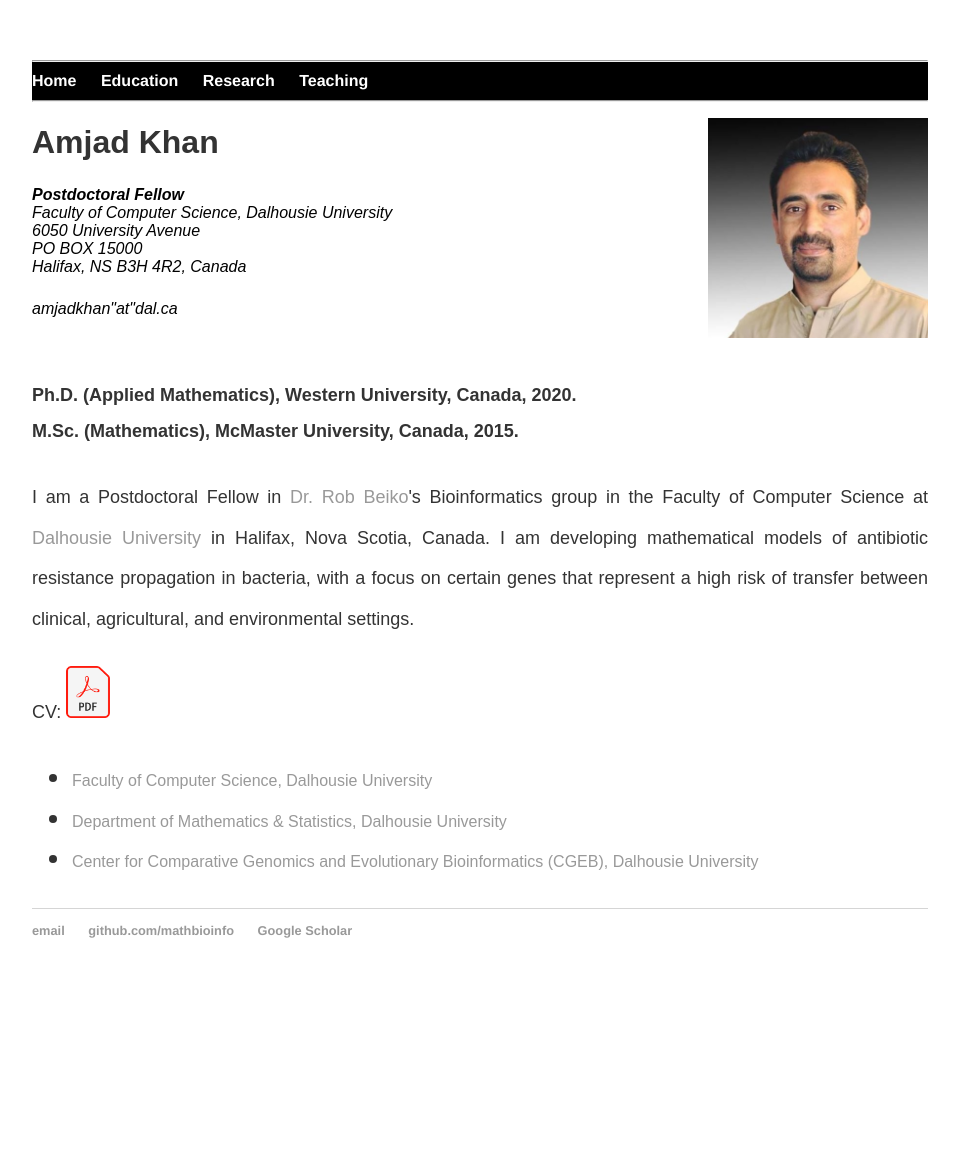
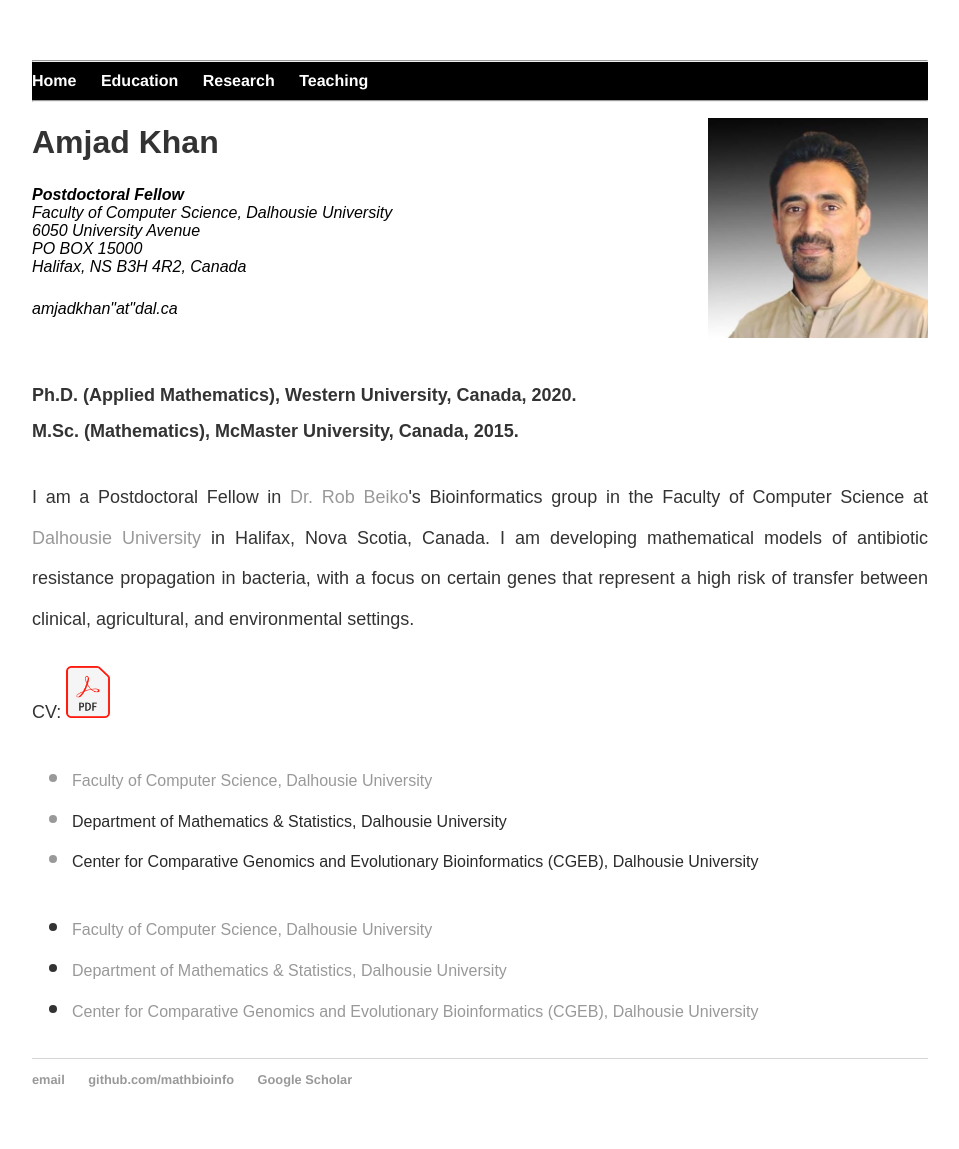
Before and after one commit to MathBioInfo/amjadkhan, a Jekyll site: the page index.html, which Jekyll copies as it is, in a window 1280 px wide. Shown: the whole page, without its empty margins (160-1119 px from the left). Built offline with Jekyll 4.4.1, drawn with Linux system fonts in a browser that asks for light colours; before the commit the page ends 1000 px from its top, so only the background shows below that.

Commit message:
Update index.html

```diff
--- a/index.html
+++ b/index.html
@@ -54,7 +54,12 @@
                		<a href="cv.pdf" download>
                		<img src="images/pdf.png" alt="CV" width="44" height="52">
 
-
+				<ul class="experince">
+				</font><font color="" size="3">
+				<li>Faculty of Computer Science, Dalhousie University</font><font color="#2a2a2a" size="3"></li>
+				<li>Department of Mathematics & Statistics, Dalhousie University</font><font color="#2a2a2a" size="3"></li>
+				<li>Center for Comparative Genomics and Evolutionary Bioinformatics (CGEB), Dalhousie University</font><font color="#2a2a2a" size="3"></li>
+				</ul>
 
 
 
```
